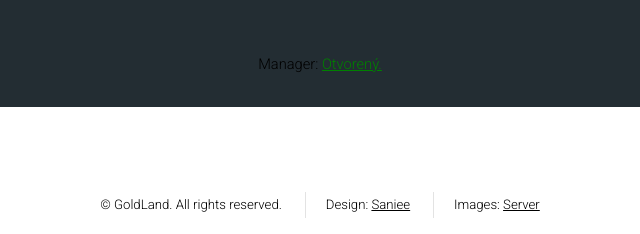
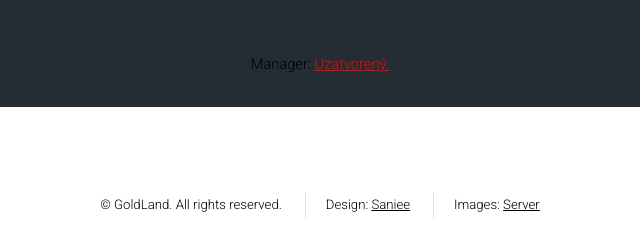
Before and after one commit to Saniee/goldlandweb, a plain HTML site: page nabory.html in a window 1280 px wide. Shown: the part 1378-1612 px from the top of the page, 320-960 px from the left. Drawn offline with Linux system fonts and the light colour scheme.

Commit message:
Revert "big update"
This reverts commit 75631867dfc1820276c6535f843dce25553c7e38.

```diff
--- a/nabory.html
+++ b/nabory.html
@@ -83,7 +83,7 @@
       </div>
       <br />
       <div>
-        <p>Manager: <a href="https://forms.gle/qYwGc9Rv3WJKxG8w8" target="_blank" style="color: green;">Otvorený.</a></p>
+        <p>Manager: <a href="#" style="color: red;">Uzatvorený.</a></p>
       </div>
     </div>
 
```
